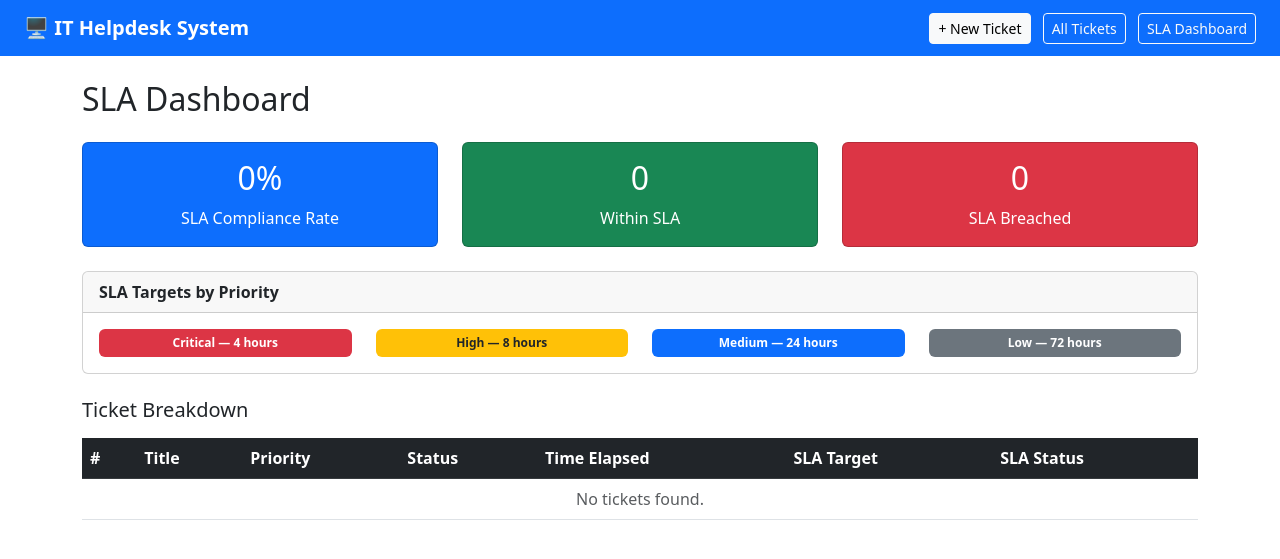
After one commit to oluwatimilehin24/helpdesk-system, a Flask app: page /sla in a window 1280 px wide. The commit adds this page. Shown: the top 559 px of the page. Run offline with Flask 3, Linux system fonts and the light colour scheme.

Commit message:
Week 3: SLA dashboard complete with resolution notes and compliance tracking

````diff
--- a/app.py
+++ b/app.py
@@ -25,6 +25,7 @@ class Ticket(db.Model):
     status = db.Column(db.String(20), default='Open')
     created_at = db.Column(db.DateTime, default=datetime.utcnow)
     resolved_at = db.Column(db.DateTime, nullable=True)
+    resolution_notes = db.Column(db.Text, nullable=True)
     user_id = db.Column(db.Integer, db.ForeignKey('user.id'), nullable=False)
 
 class Comment(db.Model):
@@ -71,6 +72,7 @@ def update_ticket(id):
     ticket.status = request.form['status']
     if ticket.status == 'Resolved':
         ticket.resolved_at = datetime.utcnow()
+        ticket.resolution_notes = request.form.get('resolution_notes', '')
     db.session.commit()
     return redirect(url_for('view_ticket', id=id))
 
@@ -79,5 +81,62 @@ def all_tickets():
     tickets = Ticket.query.order_by(Ticket.created_at.desc()).all()
     return render_template('all_tickets.html', tickets=tickets)
 
+@app.route('/sla')
+def sla_dashboard():
+    sla_targets = {
+        'Critical': 4,
+        'High': 8,
+        'Medium': 24,
+        'Low': 72
+    }
+
+    tickets  = Ticket.query.all()
+    sla_data = []
+    breached = 0
+    compliant = 0
+
+    for ticket in tickets:
+        target_hours = sla_targets.get(ticket.priority, 24)
+        target_minutes = target_hours * 60
+
+        if ticket.resolved_at:
+            # Ticket is resolved - calculate actual time taken
+            delta = ticket.resolved_at - ticket.created_at
+            minutes_taken = delta.total_seconds() / 60
+            met_sla = minutes_taken <= target_minutes
+            hours_taken = round(delta.total_seconds() / 3600, 1)
+            status_label = 'Resolved'
+        else:
+            # Ticket still open - calculate time elapsed so far
+            delta = datetime.utcnow() - ticket.created_at
+            minutes_taken = delta.total_seconds() / 60
+            met_sla = minutes_taken  <= target_minutes
+            hours_taken = round(delta.total_seconds() / 3600, 1)
+            status_label = ticket.status
+
+        if met_sla:
+            compliant += 1
+        else:
+            breached += 1
+
+        sla_data.append({
+            'id': ticket.id,
+            'title': ticket.title,
+            'priority': ticket.priority,
+            'status': status_label,
+            'hours_taken': hours_taken,
+            'target_hours': target_hours,
+            'met_sla': met_sla
+        })
+
+    total = compliant + breached
+    compliance_rate = round((compliant / total * 100), 1) if total > 0 else 0
+
+    return render_template('sla_dashboard.html',
+                           sla_data=sla_data,
+                           compliant=compliant,
+                           breached=breached,
+                           compliance_rate=compliance_rate)
+
 if __name__ == '__main__':
     app.run(debug=True)
--- a/templates/base.html
+++ b/templates/base.html
@@ -8,8 +8,11 @@
 <nav class="navbar navbar-dark bg-primary px-4 d-flex justify-content-between">
     <a class="navbar-brand fw-bold" href="/">🖥️ IT Helpdesk System</a>
     <div>
-        <a href="/ticket/new" class="btn btn-light btn-sm me-2">+ New Ticket</a>
-        <a href="/tickets" class="btn btn-outline-light btn-sm">All Tickets</a>
+        <div>
+            <a href="/ticket/new" class="btn btn-light btn-sm me-2">+ New Ticket</a>
+            <a href="/tickets" class="btn btn-outline-light btn-sm me-2">All Tickets</a>
+            <a href="/sla" class="btn btn-outline-light btn-sm">SLA Dashboard</a>
+        </div>
     </div>
 </nav>
 <div class="container mt-4">
--- /dev/null
+++ b/templates/sla_dashboard.html
@@ -0,0 +1,102 @@
+{% extends "base.html" %}
+{% block content %}
+<h2 class="mb-4">SLA Dashboard</h2>
+
+<!-- Summary Cards -->
+<div class="row mb-4">
+    <div class="col-md-4">
+        <div class="card text-white bg-primary text-center p-3">
+            <h2>{{ compliance_rate }}%</h2>
+            <p class="mb-0">SLA Compliance Rate</p>
+        </div>
+    </div>
+    <div class="col-md-4">
+        <div class="card text-white bg-success text-center p-3">
+            <h2>{{ compliant }}</h2>
+            <p class="mb-0">Within SLA</p>
+        </div>
+    </div>
+    <div class="col-md-4">
+        <div class="card text-white bg-danger text-center p-3">
+            <h2>{{ breached }}</h2>
+            <p class="mb-0">SLA Breached</p>
+        </div>
+    </div>
+</div>
+
+<!-- SLA Targets Reference -->
+<div class="card mb-4">
+    <div class="card-header fw-bold">SLA Targets by Priority</div>
+    <div class="card-body">
+        <div class="row text-center">
+            <div class="col-md-3">
+                <span class="badge bg-danger p-2 w-100">Critical — 4 hours</span>
+            </div>
+            <div class="col-md-3">
+                <span class="badge bg-warning text-dark p-2 w-100">High — 8 hours</span>
+            </div>
+            <div class="col-md-3">
+                <span class="badge bg-primary p-2 w-100">Medium — 24 hours</span>
+            </div>
+            <div class="col-md-3">
+                <span class="badge bg-secondary p-2 w-100">Low — 72 hours</span>
+            </div>
+        </div>
+    </div>
+</div>
+
+<!-- Ticket SLA Table -->
+<h5 class="mb-3">Ticket Breakdown</h5>
+<table class="table table-hover">
+    <thead class="table-dark">
+        <tr>
+            <th>#</th>
+            <th>Title</th>
+            <th>Priority</th>
+            <th>Status</th>
+            <th>Time Elapsed</th>
+            <th>SLA Target</th>
+            <th>SLA Status</th>
+        </tr>
+    </thead>
+    <tbody>
+        {% for item in sla_data %}
+        <tr>
+            <td>{{ item.id }}</td>
+            <td><a href="/ticket/{{ item.id }}">{{ item.title }}</a></td>
+            <td>
+                <span class="badge
+                    {% if item.priority == 'Critical' %}bg-danger
+                    {% elif item.priority == 'High' %}bg-warning text-dark
+                    {% elif item.priority == 'Medium' %}bg-primary
+                    {% else %}bg-secondary{% endif %}">
+                    {{ item.priority }}
+                </span>
+            </td>
+            <td>{{ item.status }}</td>
+            <td>{{ item.hours_taken }} hrs</td>
+            <td>{{ item.target_hours }} hrs</td>
+            <td>
+                {% if item.met_sla %}
+                <span class="badge bg-success">✓ Within SLA</span>
+                {% else %}
+                <span class="badge bg-danger">✗ Breached</span>
+                {% endif %}
+            </td>
+        </tr>
+        {% else %}
+        <tr><td colspan="7" class="text-center text-muted">No tickets found.</td></tr>
+        {% endfor %}
+    </tbody>
+</table>
+{% endblock %}
+EOF
+```
+
+---
+
+## Step 4 — Test it
+
+Save everything, Flask will auto-reload. Then visit:
+```
+http://127.0.0.1:5000/sla
````
Also changed, not shown: templates/view_ticket.html (+31 -6 lines).
